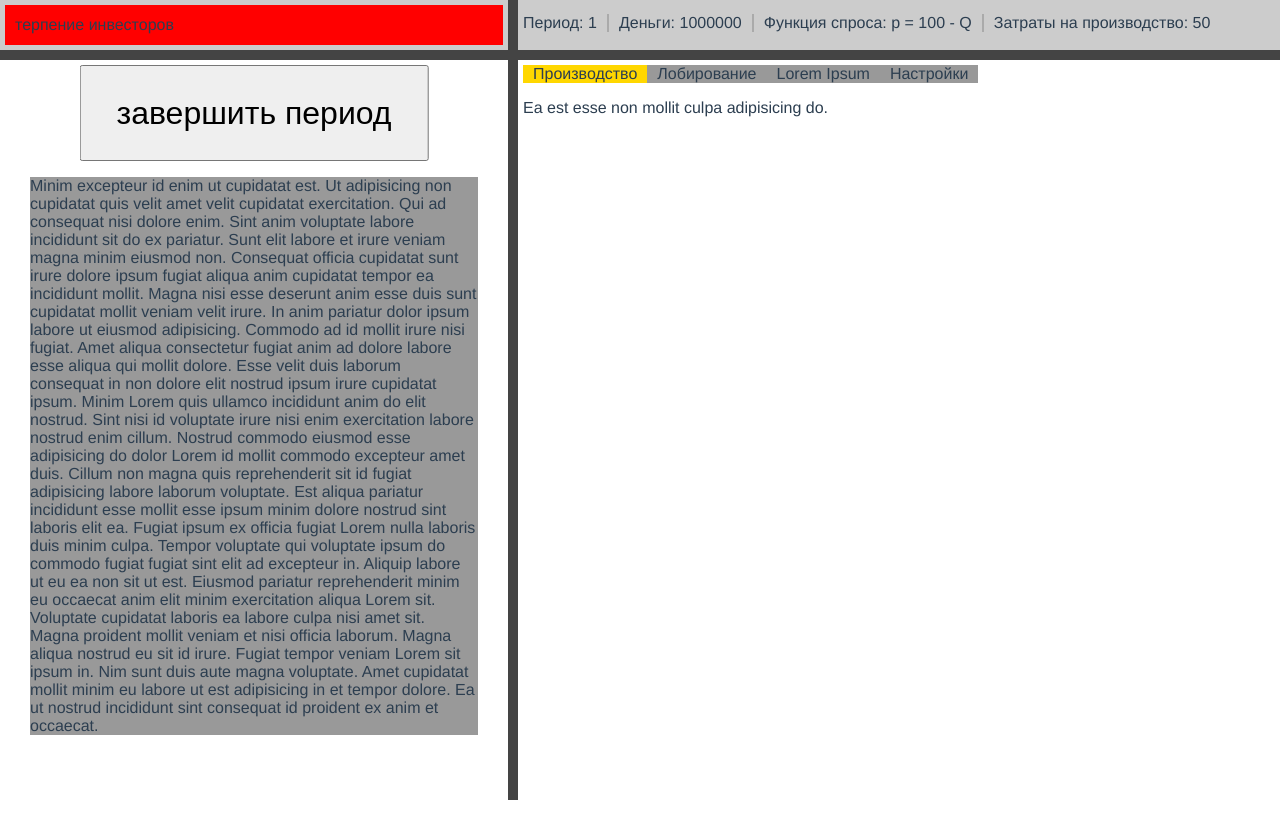
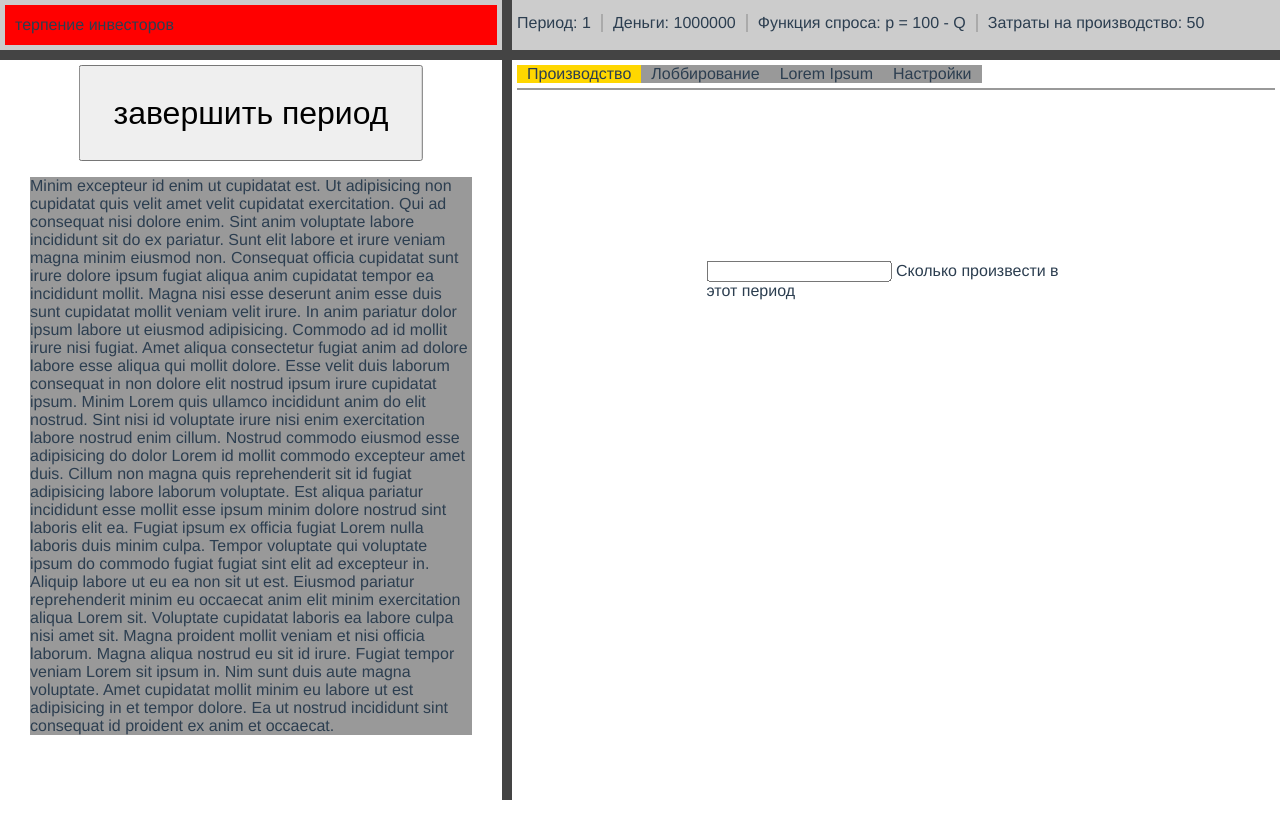
Before and after one commit to PythonScriptPlusPlus/PriceWars, a Vue app: page /#/ in a window 1280 px wide. Shown: the top 838 px of the page. Before the commit the page ends 800 px from the top, so only its background shows below. Built offline with nearby package versions, Linux system fonts and the light colour scheme.

Commit message:
started working with components

```diff
--- /dev/null
+++ b/src/components/LobbyingTab.vue
@@ -0,0 +1,14 @@
+<template>
+  <div>
+    Minim anim culpa anim esse qui reprehenderit consequat excepteur est duis ex aliquip eu veniam.
+  </div>
+</template>
+
+<script>
+export default {
+  name: 'LobbyingTab',
+};
+</script>
+
+<style>
+</style>
--- /dev/null
+++ b/src/components/LoremIpsumTab.vue
@@ -0,0 +1,14 @@
+<template>
+  <div>
+    Lorem culpa commodo sit tempor officia eu eu ex.
+  </div>
+</template>
+
+<script>
+export default {
+  name: 'LoremTab',
+};
+</script>
+
+<style>
+</style>
--- /dev/null
+++ b/src/components/ProductionTab.vue
@@ -0,0 +1,29 @@
+<template>
+  <div>
+    <div class="amount">
+      <label class="amount__label" for="productionAmount">
+        <input
+          type="text"
+          id="productionAmount"
+          class="amount__input"
+        />
+        Сколько произвести в этот период
+      </label>
+    </div>
+  </div>
+</template>
+
+<script>
+export default {
+  name: 'ProductionTab',
+};
+</script>
+
+<style lang="scss" scoped>
+.amount {
+  display: flex;
+  margin-left: 50%;
+  margin-top: 25%;
+  transform: translate(-50%,-50%);
+}
+</style>
--- /dev/null
+++ b/src/components/SettingsTab.vue
@@ -0,0 +1,14 @@
+<template>
+  <div>
+    Incididunt deserunt pariatur consequat culpa veniam amet anim veniam minim mollit tempor sit.
+  </div>
+</template>
+
+<script>
+export default {
+  name: 'SettingsTab',
+};
+</script>
+
+<style>
+</style>
--- a/src/views/HomeView.vue
+++ b/src/views/HomeView.vue
@@ -45,23 +45,27 @@
           {{ tab.name }}
         </p>
       </div>
-      <div class="rightbar__options">
-        <p
-          class="rightbar__data"
+      <div class="rightbar__component">
+        <component
           v-for="tab in tabs.filter(t => t.pressed)"
+          :is="tab.component"
           :key="tab.name"
-        >
-          {{ tab.description }}
-        </p>
+        />
       </div>
     </div>
   </div>
 </template>
 
 <script>
-// import { ref } from 'vue';
+import ProductionTab from '@/components/ProductionTab.vue';
+import LobbyingTab from '@/components/LobbyingTab.vue';
+import LoremIpsumTab from '@/components/LoremIpsumTab.vue';
+import SettingsTab from '@/components/SettingsTab.vue';
 
 export default {
+  components: {
+    ProductionTab, LobbyingTab, LoremIpsumTab, SettingsTab,
+  },
   name: 'HomeView',
   data() {
     return {
@@ -86,22 +90,22 @@ Nim sunt duis aute magna voluptate. Amet cupidatat mollit minim eu labore ut est
       tabs: [
         {
           name: 'Производство',
-          description: 'Ea est esse non mollit culpa adipisicing do.',
+          component: 'production-tab',
           pressed: 1,
         },
         {
-          name: 'Лобирование',
-          description: 'Minim anim culpa anim esse qui reprehenderit consequat excepteur est duis ex aliquip eu veniam.',
+          name: 'Лоббирование',
+          component: 'lobbying-tab',
           pressed: 0,
         },
         {
           name: 'Lorem Ipsum',
-          description: 'Lorem culpa commodo sit tempor officia eu eu ex.',
+          component: 'lorem-ipsum-tab',
           pressed: 0,
         },
         {
           name: 'Настройки',
-          description: 'Incididunt deserunt pariatur consequat culpa veniam amet anim veniam minim mollit tempor sit.',
+          component: 'settings-tab',
           pressed: 0,
         },
       ],
@@ -257,12 +261,14 @@ Nim sunt duis aute magna voluptate. Amet cupidatat mollit minim eu labore ut est
     display: flex;
     overflow-x: auto;
     white-space: nowrap;
-    background-color: #999;
     width: fit-content;
-    // padding: 0 10px;
+    padding-bottom: 5px;
+    border-bottom: 2px solid #999;
+    width: calc(60vw - 10px);
   }
 
   &__tab {
+    background-color: #999;
     padding: 0 10px;
     margin: 0;
     // margin-right: 10px;
@@ -275,5 +281,11 @@ Nim sunt duis aute magna voluptate. Amet cupidatat mollit minim eu labore ut est
       margin-right: 0;
     }
   }
+
+  &__component {
+    height: 100%;
+    width: 100%;
+    // background-color: skyblue;
+  }
 }
 </style>
```
Also changed, not shown: src/components/HelloWorld.vue (deleted, +0 -61 lines).
